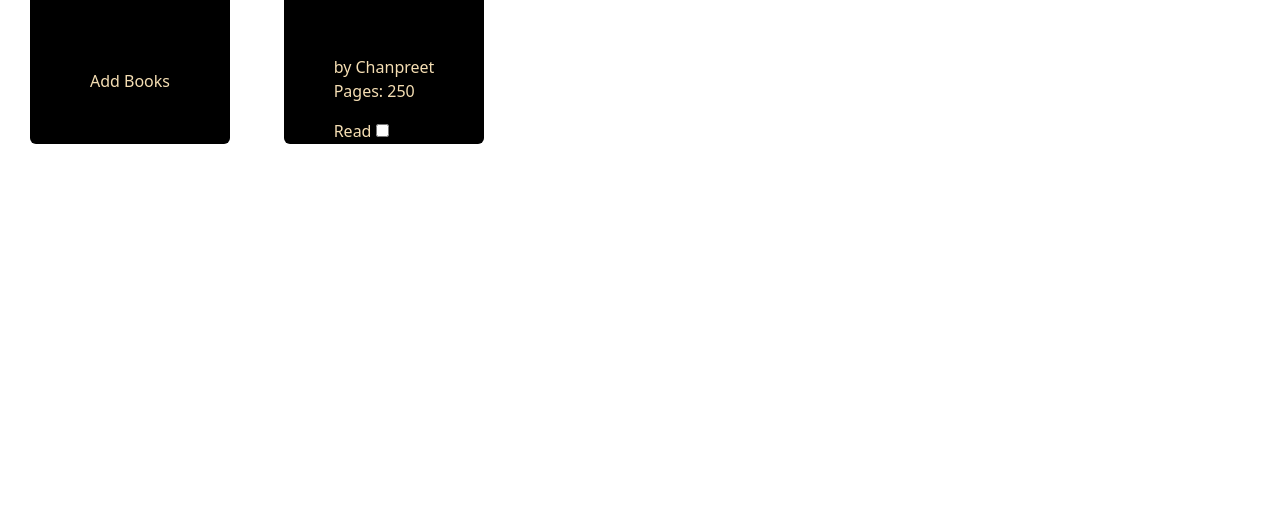
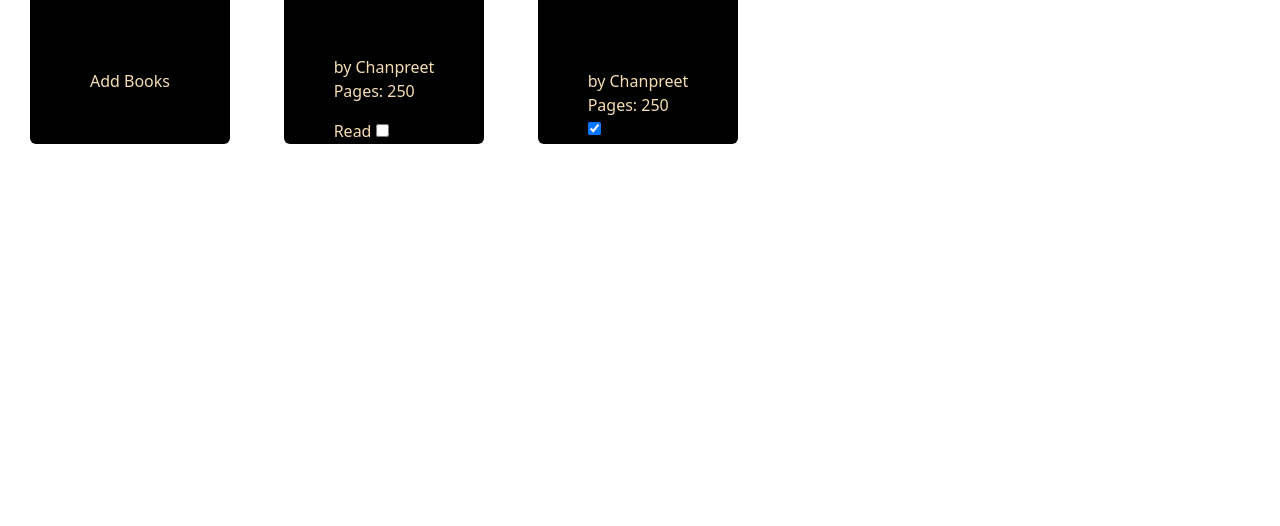
Before and after one commit to chanpreetRatta/Library, a plain HTML site: page index.html in a window 1280 px wide. Shown: the part 274-800 px from the top of the page. Drawn offline with nearby package versions, Linux system fonts and the light colour scheme.

Commit message:
implimented the dynamic card

```diff
--- a/index.html
+++ b/index.html
@@ -29,7 +29,7 @@
           <div class="content">
             <div class="author-name">by Chanpreet</div>
             <div class="meta-data">
-              <p>Pages: 250</p>
+              <p class="total-pages">Pages: 250</p>
               <label for="is-read">
                 Read
                 <input type="checkbox" id="is-read" name="is-read"
--- a/index.js
+++ b/index.js
@@ -2,11 +2,52 @@ const myLibrary = [
   {
     title: "Meri Kitab",
     author: "Chanpreet",
-    Pages: 250,
+    totalPages: 250,
     isRead: true,
   },
 ];
 
-let bookShelf = document.querySelector(".book-shelf");
+class Books {
+  constructor(title, author, pages, isRead) {
+    this.title = title;
+    this.author = author;
+    this.pages = pages;
+    this.isRead = isRead;
+  }
+}
 
-console.log(bookShelf);
+function addBookToLibrary(book) {
+  myLibrary.push(book);
+}
+
+myLibrary.forEach((item) => {
+  const bookShelf = document.querySelector(".book-shelf");
+  const book = document.createElement("div");
+  book.classList += "card";
+
+  const content = document.createElement("div");
+  content.classList += "content";
+
+  const bookTitle = document.createElement("div");
+  bookTitle.classList += "book-name";
+
+  const authorName = document.createElement("div");
+  authorName.classList += "author-name";
+
+  const totalPages = document.createElement("div");
+  totalPages.classList += "total-pages";
+
+  const isRead = document.createElement("input");
+  isRead.name = "is-read";
+  isRead.type = "checkbox";
+  isRead.id = "is-read";
+  bookTitle.append(document.createTextNode(item.title));
+  authorName.append(document.createTextNode("by " + item.author));
+  totalPages.append(document.createTextNode("Pages: " + item.totalPages));
+
+  item.isRead ? (isRead.checked = true) : (isRead.checked = false);
+
+  content.append(authorName, totalPages, isRead);
+  book.append(bookTitle, content);
+  bookShelf.append(book);
+});
--- a/style.css
+++ b/style.css
@@ -42,9 +42,6 @@ a{
     align-content: center;
 }
 
-.card:hover{
-    border: 10px solid black;
-}
 
 .add-book-icon{
     height: 100px;
@@ -73,13 +70,6 @@ a{
     content: "`";
 }
 
-.meta-data{
-    width: 100%;
-    display: flex;
-    justify-content: space-between;
-    flex-direction: column;
-}
-
 .books-container{
     height: 100vh;
     display: flex;
```
